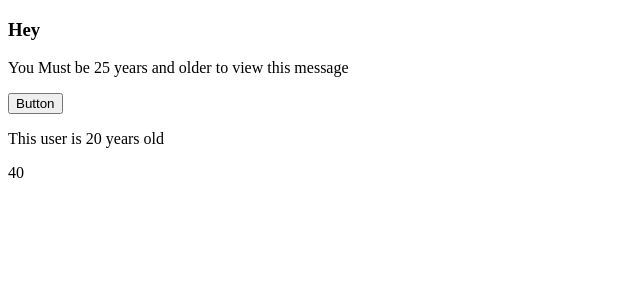
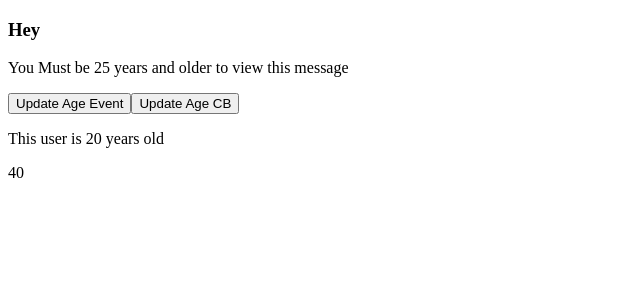
Before and after one commit to ahmadalii112/ZTM-VUE-2023, a Vue app in the folder Section-6-Advanced-Vue-Components/components/: page / in a window 1280 px wide. Shown: the top 300 px of the page, without its empty margins (0-640 px from the left). Built offline with nearby package versions, Linux system fonts and the light colour scheme.

Commit message:
Callback Functions

```diff
--- a/Section-6-Advanced-Vue-Components/components/src/App.vue
+++ b/Section-6-Advanced-Vue-Components/components/src/App.vue
@@ -1,7 +1,7 @@
 <template>
     <h3>Hey</h3>
   <Greeting :age="age"/>
-  <user :age="age" @age-change="updateAge"></user> <!-- Listen to an emit event we use 👈 -->
+  <user :age="age" @age-change="updateAge" :ageChangeFn="updateAgeCB"></user> <!-- Listen to an emit event we use 👈 -->
 </template>
 
 <script>
@@ -22,6 +22,10 @@ import User from '@/components/User.vue'
     methods: {
         updateAge(num) {
             this.age = this.age + num;
+        },
+        // We can pass this function down to User component
+        updateAgeCB(num) {
+            this.age += num;
         }
     },
   }
--- a/Section-6-Advanced-Vue-Components/components/src/components/User.vue
+++ b/Section-6-Advanced-Vue-Components/components/src/components/User.vue
@@ -1,5 +1,6 @@
 <template>
-  <button type="button" @click="onClickAge">Button</button>
+  <button type="button" @click="onClickAge">Update Age Event</button>
+  <button type="button" @click="ageChangeFn(3)">Update Age CB</button>
   <p>This user is {{ age }} years old</p>
   <p> {{ ageDoubled }}</p>
 </template>
@@ -15,7 +16,8 @@ export default {
       validator (value) {
         return value < 130
       }
-    }
+    },
+    "ageChangeFn": Function
   },
   emits: ['age-change'], // this process is necessary when we need to make any changes in props
   methods: {
```
